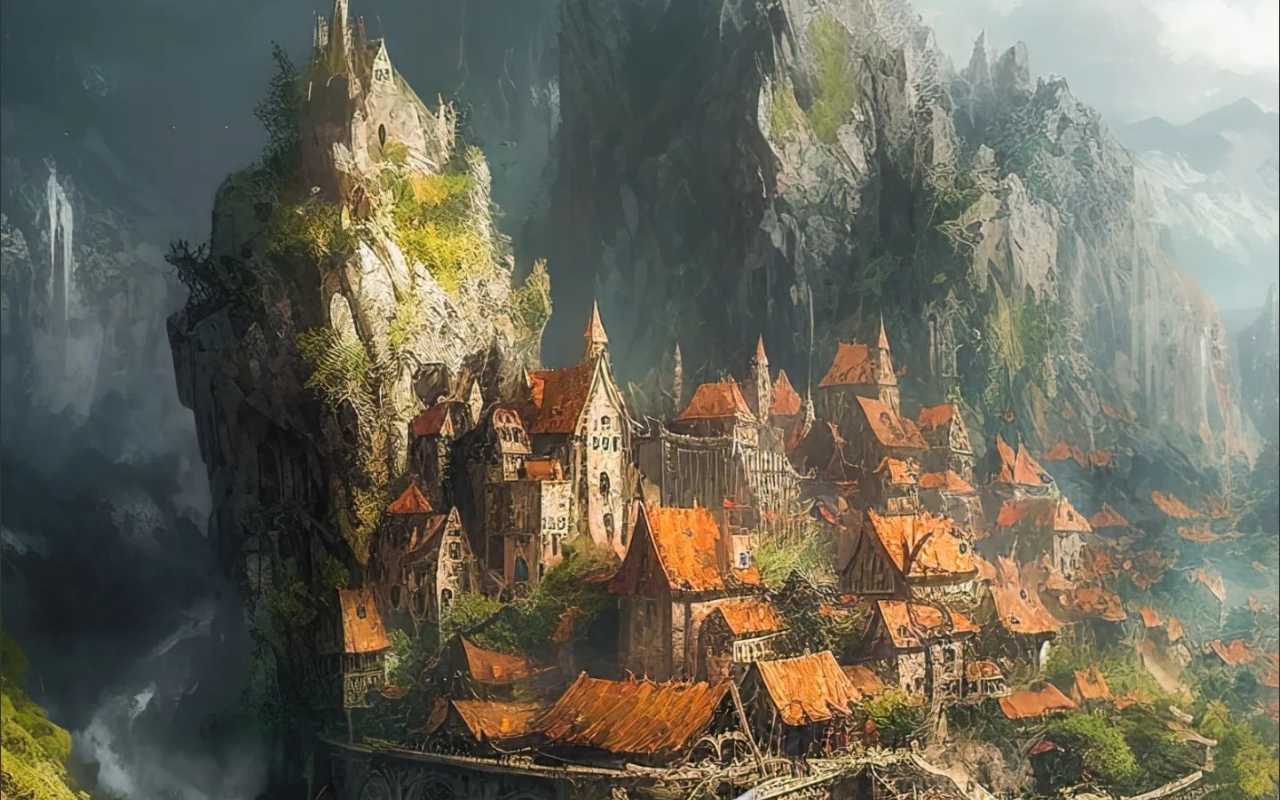
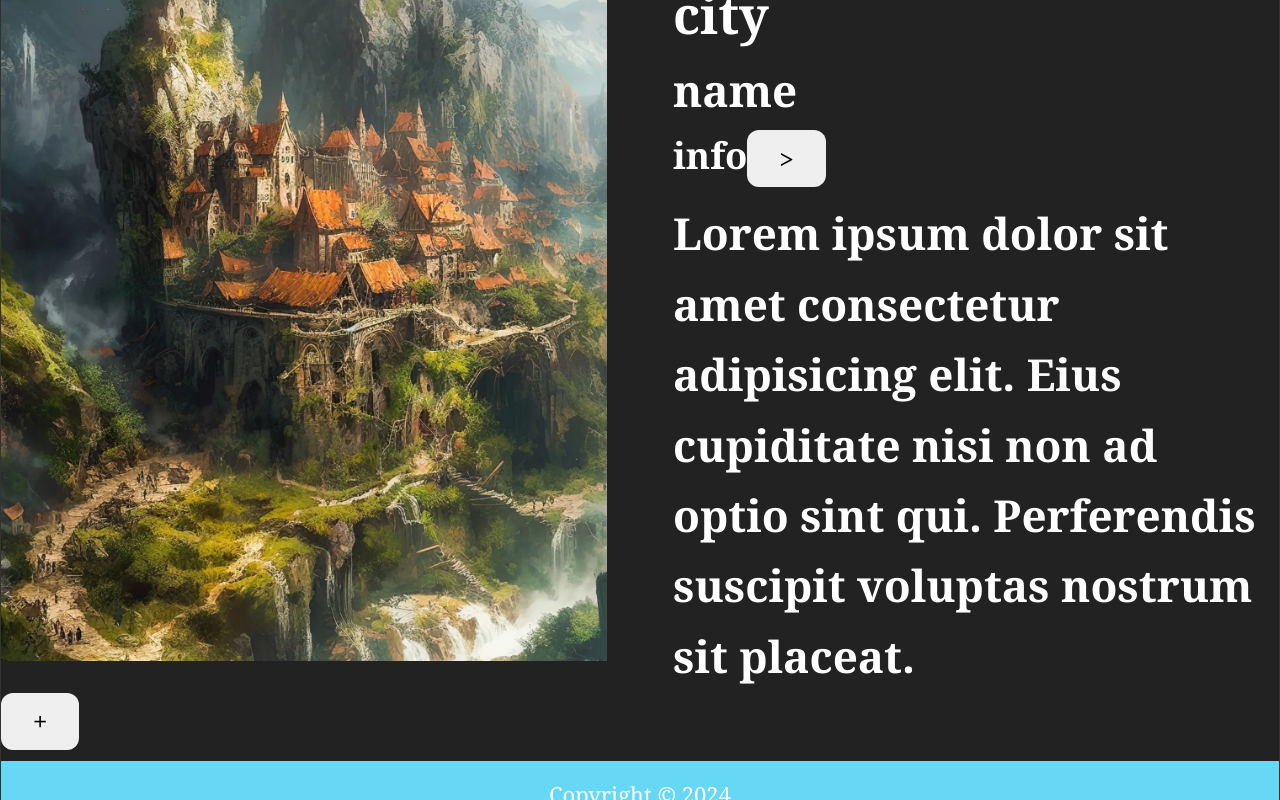
Before and after one commit to Jogata/SoftUni-React-Project, a React (Vite) app in the folder client/: page / in a window 1280 px wide. Shown: the part 300-1100 px from the top of the page. Built offline with nearby package versions, Linux system fonts and the light colour scheme; a web font is replaced by a local one.

Commit message:
City Tours Project - added tour component

```diff
--- a/client/public/styles.css
+++ b/client/public/styles.css
@@ -1060,6 +1060,7 @@ body {
 }
 
 .body .navbar {
+  margin: 0 auto;
   padding: 0.5rem 1rem;
   display: grid;
   grid-template-columns: auto 1fr;
--- a/client/src/App.jsx
+++ b/client/src/App.jsx
@@ -558,10 +558,40 @@ function Navbar() {
   )
 }
 
-function Test() {
-  return (
-    <img src={data[0].img} alt="" />
-  )
+// function Test() {
+//   return (
+//     <img src={data[0].img} alt="" />
+//   )
+// }
+
+class Tour extends Component {
+  render() {
+    return (
+      <article className='tour'>
+        <div className="img-container">
+          <img src={data[0].img} alt="" />
+          <button className='close-btn'>
+            <span>+</span>
+          </button>
+        </div>
+        <div className="tour-info">
+          <h3>city</h3>
+          <h4>name</h4>
+          <h5>
+            info
+            <button className='info-button'>
+              {">"}
+            </button>
+          </h5>
+          <p>
+            Lorem ipsum dolor sit amet consectetur adipisicing
+            elit. Eius cupiditate nisi non ad optio sint qui.
+            Perferendis suscipit voluptas nostrum sit placeat.
+          </p>
+        </div>
+      </article>
+    )
+  }
 }
 
 function App() {
@@ -571,7 +601,8 @@ function App() {
         <div className="body">
           <Header title="React JS Blog" />
           <Navbar />
-          <Test />
+          {/* <Test /> */}
+          <Tour />
           {/* <User name="Jogata" /> */}
           {/* <User render={(isLoggedIn) => isLoggedIn ? "Jogata" : "Guest" } /> */}
           {/* <DataProvider>
```
